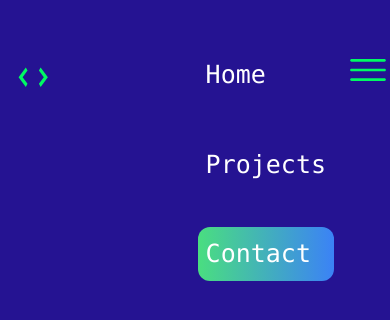
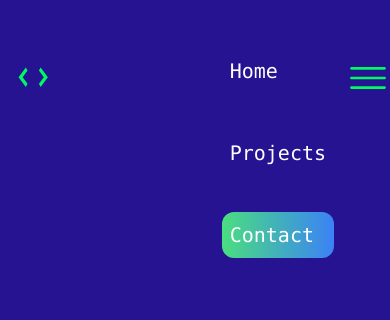
Before and after one commit to Miron-Silviu/portofolio, a website: page dist/home.html in a window 390 px wide. Both pictures are taken after a click on the button "menu". Drawn offline with Linux system fonts and the light colour scheme.

Commit message:
Second commit, new modification was added to home.html, README.md, main.js.

```diff
--- a/dist/home.html
+++ b/dist/home.html
@@ -2,7 +2,7 @@
 <html lang="en">
 <head>
     <meta name="theme-color" content="#251392">
-    <meta name="description" content="In this website are included personal projects" >
+    <meta name="description" content="In this website are included personal projects">
     <meta charset="UTF-8">
     <meta name="viewport" content="width=device-width, initial-scale=1.0">
     <title>Silviu Miron | web dev </title>
@@ -10,10 +10,10 @@
     <link rel="stylesheet" href="style.css">
 
 <body class=" bg-[#251392] font-mono dark:bg-slate-800">
-    <!-- Header-->
+    <!-- Header Section-->
     <section class="flex">
-        <header class="flex m-auto mt-12 w-[1233px] font-sans static">
-            <svg class="w-16 h-16 p-2" viewBox="0 0 59 55">
+        <header class="flex m-auto mt-12 w-[1233px] font-sans static ">
+            <svg class="w-16 h-16 p-2 text-neutral-900 hover:text-neutral-600" viewBox="0 0 59 55">
                 <path
                     d="M21.8934 12.0004L13 24.0003L21.8934 36L23.9969 32.1644L18.0042 24.0003L23.9969 15.8361L21.8934 12.0004Z"
                     fill="#00F963" />
@@ -23,19 +23,24 @@
             <div class="flex-grow "></div>
             <nav-bar class="flex">
                 <menu-items id="menubar" class=" hidden mr-14 sm:block lg:flex  md:flex gap-10">
-
                     <a aria-label="Home" href="Home">
-                        <h1 class="flex text-white font-mono text-[25px]  sm:block mb-9 cursor-pointer p-2  hover:bg-green-900 rounded-xl">
+                        <h1
+                            class="flex text-white font-mono text-[20px]  sm:block mb-9 cursor-pointer p-2  hover:text-green-400 rounded-xl focus:outline-none ">
                             Home</h1>
                     </a>
                     <a aria-label="Projects" href="Projects">
-                        <h1 class="flex text-white font-mono text-[25px] sm:block  mb-9 cursor-pointer p-2 hover:bg-green-900 rounded-xl ">Projects</h1>
+                        <h1
+                            class="flex text-white font-mono text-[20px] sm:block  mb-9 cursor-pointer p-2  hover:text-green-400 rounded-lg ">
+                            Projects</h1>
                     </a>
                     <a aria-label="Contact" href="Contact">
-                        <h1 class="flex text-white font-mono text-[25px] sm:block  mb-9 cursor-pointer bg-gradient-to-r from-green-400 to-blue-500 hover:from-pink-500 hover:to-yellow-500 rounded-xl p-2 hover:bg-green-900 border-solid ">Contact</h1>
+                        <h1
+                            class="flex text-white font-mono text-[20px] sm:block  mb-9 cursor-pointer bg-gradient-to-r from-green-400 to-blue-500 hover:from-pink-500 hover:to-yellow-500 rounded-xl p-2 hover:bg-green-900 border-solid ">
+                            Contact</h1>
                     </a>
                 </menu-items>
-                <button aria-label="menu" type="button" id="menu"  class="  fixed right-0 lg:hidden md:hidden cursor-pointer">
+                <button aria-label="menu" type="button" id="menu"
+                    class="  fixed right-0 lg:hidden md:hidden cursor-pointer mt-2">
                     <svg class="w-11 h-11 " viewBox="0 0 53 53" fill="none">
                         <g clip-path="url(#clip0_81_84)">
                             <path
```
Also changed, not shown: dist/main.js (+0 -9 lines), README.md, dist/style.css.
